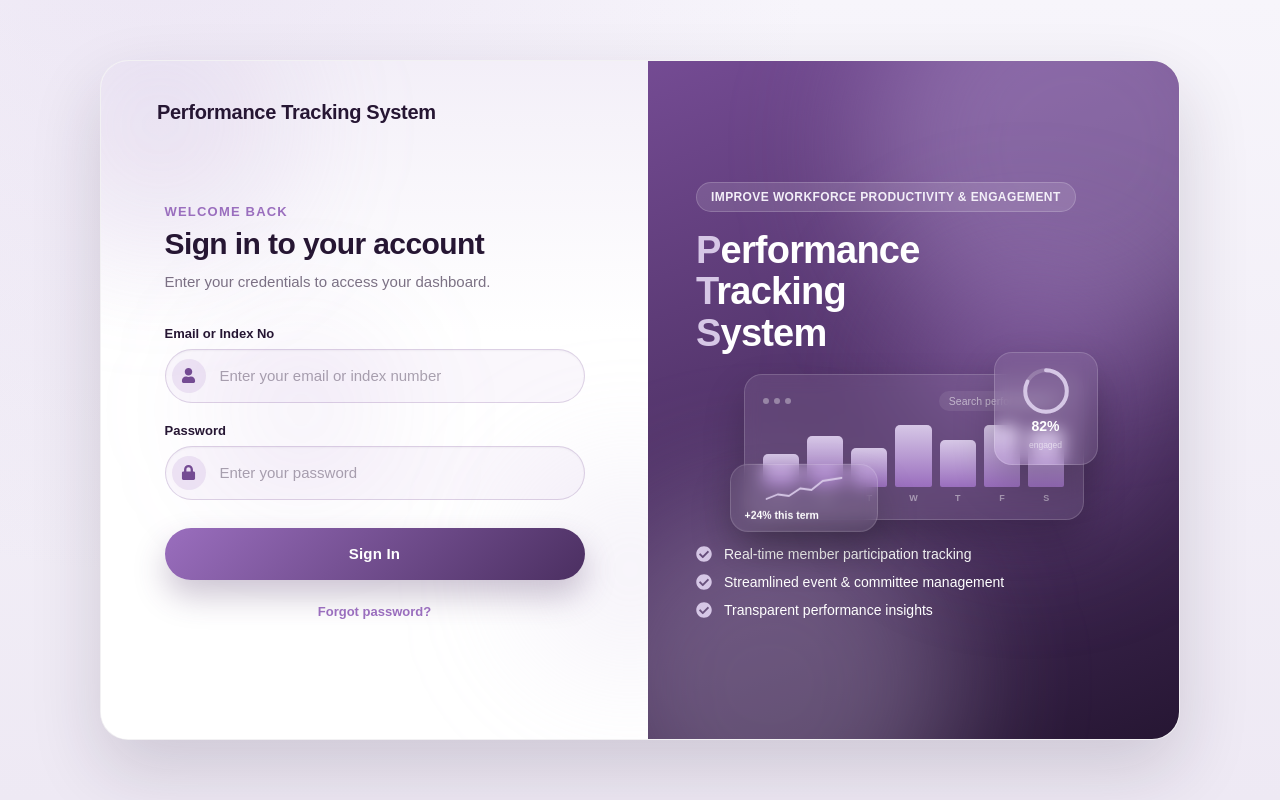
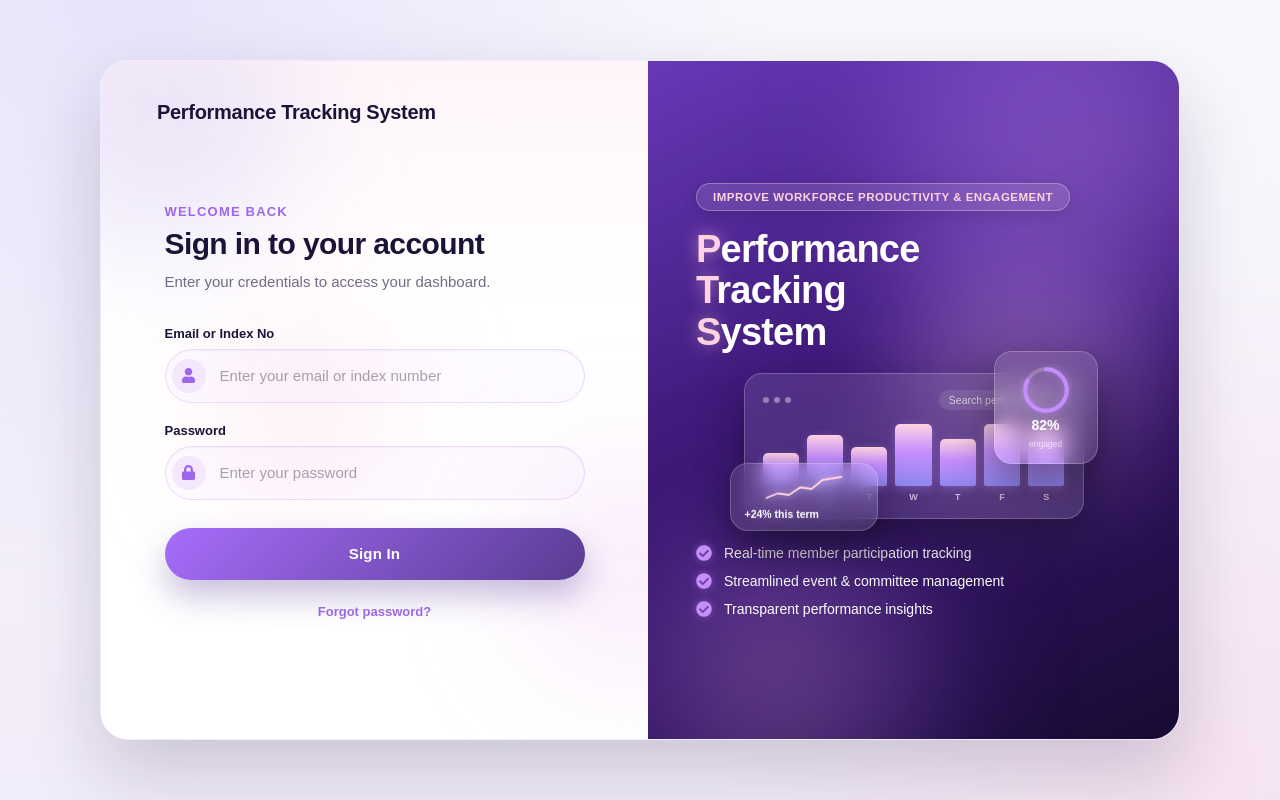
Before and after one commit to ThulaniThehara/Performance-Tracking-System-Frontend, a React (Vite) app: page / in a window 1280 px wide. Built offline with nearby package versions, Linux system fonts and the light colour scheme.

Commit message:
color changes

```diff
--- a/src/SCSS/LoginPage/LoginPage.scss
+++ b/src/SCSS/LoginPage/LoginPage.scss
@@ -1,11 +1,13 @@
 // Brand palette
-$pt-50: #f3eff8;
-$pt-100: #d6c7e6;
-$pt-300: #b79ad2;
-$pt-500: #9a6ebe;
-$pt-700: #744b93;
-$pt-800: #4b2f61;
-$pt-900: #261633;
+$pt-50: #fbf9fe;
+$pt-100: #fed2e2; // Soft blush pink
+$pt-200: #e9a5f1; // Pastel orchid
+$pt-300: #c68efd; // Light violet / purple
+$pt-500: #8f87f1; // Primary periwinkle / iris
+$pt-600: #7b72ea;
+$pt-700: #6558cb;
+$pt-800: #3b2c6b;
+$pt-900: #1b1338;
 
 .LoginPage {
   display: flex;
@@ -18,8 +20,9 @@ $pt-900: #261633;
   overflow: hidden;
   padding: 32px;
 
-  background: radial-gradient(1100px circle at 12% -10%, rgba(183, 154, 210, 0.16), transparent 60%),
-    linear-gradient(180deg, #f7f5fb 0%, #eee9f4 100%);
+  background: radial-gradient(1100px circle at 10% -5%, rgba(143, 135, 241, 0.18), transparent 60%),
+    radial-gradient(900px circle at 95% 95%, rgba(254, 210, 226, 0.35), transparent 55%),
+    linear-gradient(180deg, #faf8fd 0%, #f1ecf9 100%);
 }
 
 .login-card {
@@ -29,8 +32,8 @@ $pt-900: #261633;
   border-radius: 28px;
   overflow: hidden;
   background: #ffffff;
-  border: 1px solid rgba(38, 22, 51, 0.06);
-  box-shadow: 0 30px 70px rgba(38, 22, 51, 0.16);
+  border: 1px solid rgba(143, 135, 241, 0.14);
+  box-shadow: 0 32px 75px rgba(27, 19, 56, 0.18);
 }
 
 /* ---------------------------------- */
@@ -79,7 +82,7 @@ $pt-900: #261633;
   flex-direction: column;
   justify-content: space-between;
   padding: 40px 56px;
-  background: linear-gradient(180deg, $pt-50 0%, #ffffff 40%);
+  background: linear-gradient(180deg, rgba(254, 210, 226, 0.22) 0%, rgba(255, 255, 255, 0.92) 35%, #ffffff 100%);
   overflow-y: auto;
 }
 
@@ -88,7 +91,7 @@ $pt-900: #261633;
   height: 260px;
   top: -60px;
   left: -80px;
-  background: rgba(183, 154, 210, 0.18);
+  background: rgba(143, 135, 241, 0.16);
   animation-duration: 24s;
 }
 
@@ -97,7 +100,7 @@ $pt-900: #261633;
   height: 200px;
   bottom: 8%;
   right: -60px;
-  background: rgba(214, 199, 230, 0.24);
+  background: rgba(233, 165, 241, 0.22);
   animation-duration: 30s;
   animation-delay: -10s;
 }
@@ -107,7 +110,7 @@ $pt-900: #261633;
   height: 160px;
   top: 42%;
   left: 18%;
-  background: rgba(154, 110, 190, 0.1);
+  background: rgba(254, 210, 226, 0.38);
   animation-duration: 20s;
   animation-delay: -5s;
 }
@@ -135,7 +138,7 @@ $pt-900: #261633;
   font-weight: 700;
   letter-spacing: 1.2px;
   text-transform: uppercase;
-  color: $pt-500;
+  color: #9c67ea;
 }
 
 .heading {
@@ -150,7 +153,7 @@ $pt-900: #261633;
   margin: 10px 0 32px;
   font-size: 15px;
   line-height: 1.5;
-  color: rgba(38, 22, 51, 0.6);
+  color: rgba(27, 19, 56, 0.62);
 }
 
 .login-form {
@@ -175,13 +178,13 @@ $pt-900: #261633;
   margin: 4px 0 0;
   font-size: 13px;
   font-weight: 600;
-  color: $pt-500;
+  color: #9c67ea;
   text-align: center;
   cursor: pointer;
   transition: color 0.15s ease;
 
   &:hover {
-    color: $pt-800;
+    color: #6a3fae;
   }
 }
 
@@ -201,14 +204,14 @@ $pt-900: #261633;
   align-items: center;
   justify-content: center;
   border-radius: 50%;
-  background: rgba(154, 110, 190, 0.14);
+  background: rgba(198, 142, 253, 0.16);
   pointer-events: none;
   transition: background 0.18s ease;
 }
 
 .field-icon {
   font-size: 15px;
-  color: $pt-700;
+  color: #9c67ea;
   transition: color 0.15s ease;
 }
 
@@ -222,31 +225,31 @@ $pt-900: #261633;
   font-family: inherit;
   color: $pt-900;
   border-radius: 999px;
-  border: 1.5px solid rgba(116, 75, 147, 0.22);
-  background: rgba(183, 154, 210, 0.08);
+  border: 1.5px solid rgba(198, 142, 253, 0.3);
+  background: rgba(198, 142, 253, 0.04);
   outline: none;
-  box-shadow: inset 0 1px 2px rgba(38, 22, 51, 0.04);
+  box-shadow: inset 0 1px 2px rgba(27, 19, 56, 0.04);
 
   transition: border-color 0.18s ease, box-shadow 0.18s ease, background 0.18s ease;
 
   &::placeholder {
-    color: rgba(38, 22, 51, 0.38);
+    color: rgba(27, 19, 56, 0.38);
     font-weight: 400;
   }
 
   &:hover {
-    border-color: rgba(116, 75, 147, 0.34);
+    border-color: rgba(198, 142, 253, 0.55);
   }
 
   &:focus {
     background: #ffffff;
-    border-color: $pt-500;
-    box-shadow: 0 0 0 5px rgba(154, 110, 190, 0.2);
+    border-color: #a86bf6;
+    box-shadow: 0 0 0 5px rgba(198, 142, 253, 0.25);
   }
 }
 
 .field-control:focus-within .field-icon-badge {
-  background: $pt-500;
+  background: linear-gradient(135deg, #c68efd, #8f87f1);
 }
 
 .field-control:focus-within .field-icon {
@@ -272,15 +275,15 @@ $pt-900: #261633;
   color: #ffffff;
   letter-spacing: 0.2px;
 
-  background: linear-gradient(135deg, $pt-500 0%, $pt-800 100%);
-  box-shadow: 0 16px 32px rgba(75, 47, 97, 0.28);
+  background: linear-gradient(135deg, #a76dfb 0%, #583c92 100%);
+  box-shadow: 0 16px 32px rgba(88, 60, 146, 0.32);
 
   cursor: pointer;
   transition: transform 0.15s ease, box-shadow 0.2s ease, opacity 0.2s ease;
 
   &:hover:not(:disabled) {
     transform: translateY(-1px);
-    box-shadow: 0 20px 40px rgba(75, 47, 97, 0.34);
+    box-shadow: 0 20px 40px rgba(88, 60, 146, 0.44);
   }
 
   &:active:not(:disabled) {
@@ -306,34 +309,37 @@ $pt-900: #261633;
   overflow: hidden;
   padding: 40px 48px;
 
-  background: linear-gradient(160deg, $pt-700 0%, $pt-800 55%, $pt-900 100%);
+  background: linear-gradient(155deg, #6639b8 0%, #3c1875 45%, #180a32 100%);
 }
 
 .ambient-dark .drop-a {
-  width: 420px;
-  height: 420px;
+  width: 440px;
+  height: 440px;
   top: -120px;
   right: -100px;
-  background: rgba(183, 154, 210, 0.45);
+  background: radial-gradient(circle, rgba(198, 142, 253, 0.45) 0%, rgba(167, 109, 251, 0.25) 55%, transparent 75%);
+  filter: blur(50px);
   animation-duration: 28s;
 }
 
 .ambient-dark .drop-b {
-  width: 360px;
-  height: 360px;
+  width: 380px;
+  height: 380px;
   bottom: -140px;
   left: -80px;
-  background: rgba(214, 199, 230, 0.3);
+  background: radial-gradient(circle, rgba(233, 165, 241, 0.35) 0%, rgba(102, 57, 184, 0.3) 55%, transparent 75%);
+  filter: blur(50px);
   animation-duration: 34s;
   animation-delay: -14s;
 }
 
 .ambient-dark .drop-c {
-  width: 260px;
-  height: 260px;
+  width: 280px;
+  height: 280px;
   bottom: 30%;
   right: 8%;
-  background: rgba(154, 110, 190, 0.35);
+  background: radial-gradient(circle, rgba(254, 210, 226, 0.3) 0%, rgba(198, 142, 253, 0.2) 60%, transparent 80%);
+  filter: blur(40px);
   animation-duration: 22s;
   animation-delay: -7s;
 }
@@ -347,15 +353,16 @@ $pt-900: #261633;
 
 .showcase-tag {
   display: inline-block;
-  padding: 7px 14px;
+  padding: 7px 16px;
   border-radius: 999px;
-  font-size: 12px;
+  font-size: 11.5px;
   font-weight: 700;
-  letter-spacing: 0.4px;
+  letter-spacing: 0.5px;
   text-transform: uppercase;
-  color: $pt-50;
+  color: #fed2e2;
   background: rgba(255, 255, 255, 0.12);
-  border: 1px solid rgba(255, 255, 255, 0.18);
+  border: 1px solid rgba(254, 210, 226, 0.35);
+  box-shadow: 0 4px 16px rgba(0, 0, 0, 0.12);
 }
 
 .showcase-heading {
@@ -370,7 +377,8 @@ $pt-900: #261633;
     color: #ffffff;
 
     &::first-letter {
-      color: $pt-100;
+      color: #fed2e2;
+      text-shadow: 0 0 16px rgba(254, 210, 226, 0.55);
     }
   }
 }
@@ -386,11 +394,11 @@ $pt-900: #261633;
 }
 
 .hero-card {
-  background: rgba(255, 255, 255, 0.08);
-  border: 1px solid rgba(255, 255, 255, 0.16);
+  background: rgba(255, 255, 255, 0.1);
+  border: 1px solid rgba(255, 255, 255, 0.22);
   border-radius: 18px;
-  box-shadow: 0 20px 40px rgba(0, 0, 0, 0.22);
-  backdrop-filter: blur(8px);
+  box-shadow: 0 20px 45px rgba(10, 4, 22, 0.45);
+  backdrop-filter: blur(10px);
 }
 
 .hero-card--main {
@@ -409,15 +417,15 @@ $pt-900: #261633;
   width: 6px;
   height: 6px;
   border-radius: 50%;
-  background: rgba(255, 255, 255, 0.35);
+  background: rgba(255, 255, 255, 0.4);
 }
 
 .hero-search {
   margin-left: auto;
   font-size: 10.5px;
   font-weight: 500;
-  color: rgba(255, 255, 255, 0.55);
-  background: rgba(255, 255, 255, 0.08);
+  color: rgba(255, 255, 255, 0.7);
+  background: rgba(255, 255, 255, 0.1);
   padding: 4px 10px;
   border-radius: 999px;
 }
@@ -443,13 +451,14 @@ $pt-900: #261633;
   width: 100%;
   height: var(--h);
   border-radius: 5px 5px 2px 2px;
-  background: linear-gradient(180deg, $pt-100 0%, $pt-500 100%);
+  background: linear-gradient(180deg, #fed2e2 0%, #c68efd 45%, #8f87f1 100%);
+  box-shadow: 0 2px 8px rgba(198, 142, 253, 0.35);
 }
 
 .hero-bar-label {
   font-size: 9px;
   font-weight: 600;
-  color: rgba(255, 255, 255, 0.45);
+  color: rgba(255, 255, 255, 0.65);
 }
 
 .hero-card--ring {
@@ -471,17 +480,18 @@ $pt-900: #261633;
 
   .ring-track {
     fill: none;
-    stroke: rgba(255, 255, 255, 0.18);
+    stroke: rgba(255, 255, 255, 0.2);
     stroke-width: 6;
   }
 
   .ring-value {
     fill: none;
-    stroke: $pt-100;
+    stroke: #c68efd;
     stroke-width: 6;
     stroke-linecap: round;
     transform: rotate(-90deg);
     transform-origin: 40px 40px;
+    filter: drop-shadow(0 0 6px rgba(198, 142, 253, 0.6));
   }
 }
 
@@ -497,7 +507,7 @@ $pt-900: #261633;
 
   span {
     font-size: 8.5px;
-    color: rgba(255, 255, 255, 0.55);
+    color: rgba(255, 255, 255, 0.7);
   }
 }
 
@@ -519,10 +529,11 @@ $pt-900: #261633;
 
     polyline {
       fill: none;
-      stroke: $pt-100;
+      stroke: #fed2e2;
       stroke-width: 2.5;
       stroke-linecap: round;
       stroke-linejoin: round;
+      filter: drop-shadow(0 0 5px rgba(254, 210, 226, 0.6));
     }
   }
 
@@ -562,7 +573,8 @@ $pt-900: #261633;
     svg {
       flex-shrink: 0;
       font-size: 16px;
-      color: $pt-100;
+      color: #c68efd;
+      filter: drop-shadow(0 0 4px rgba(198, 142, 253, 0.45));
     }
   }
 }
```
